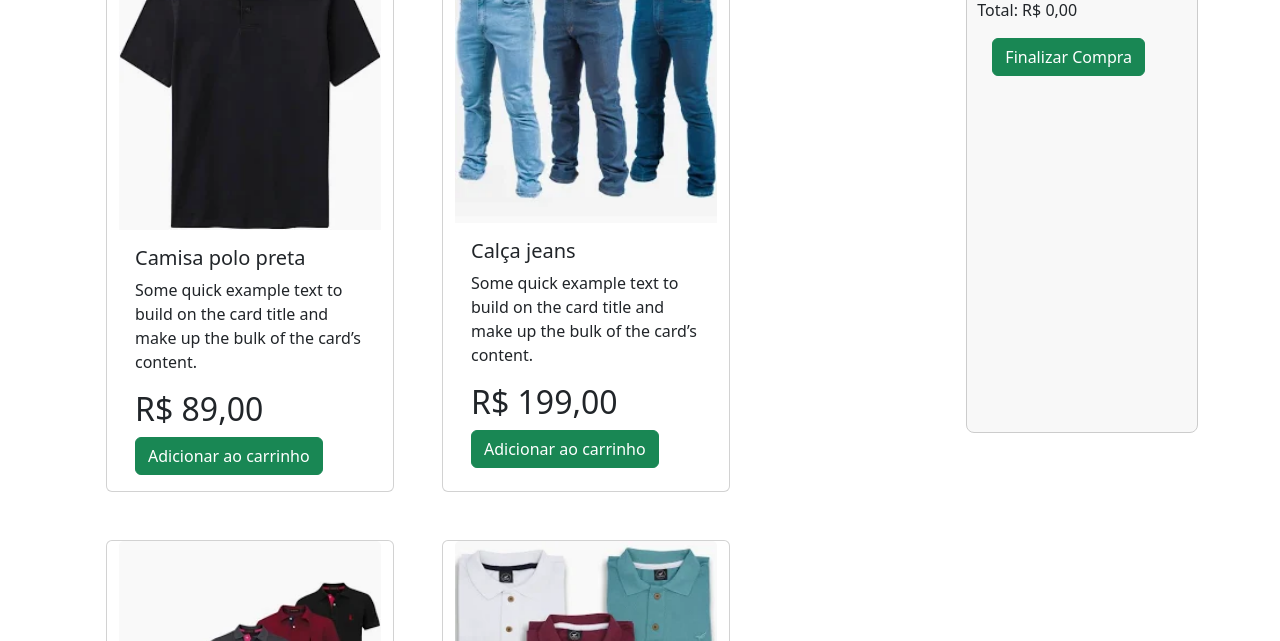
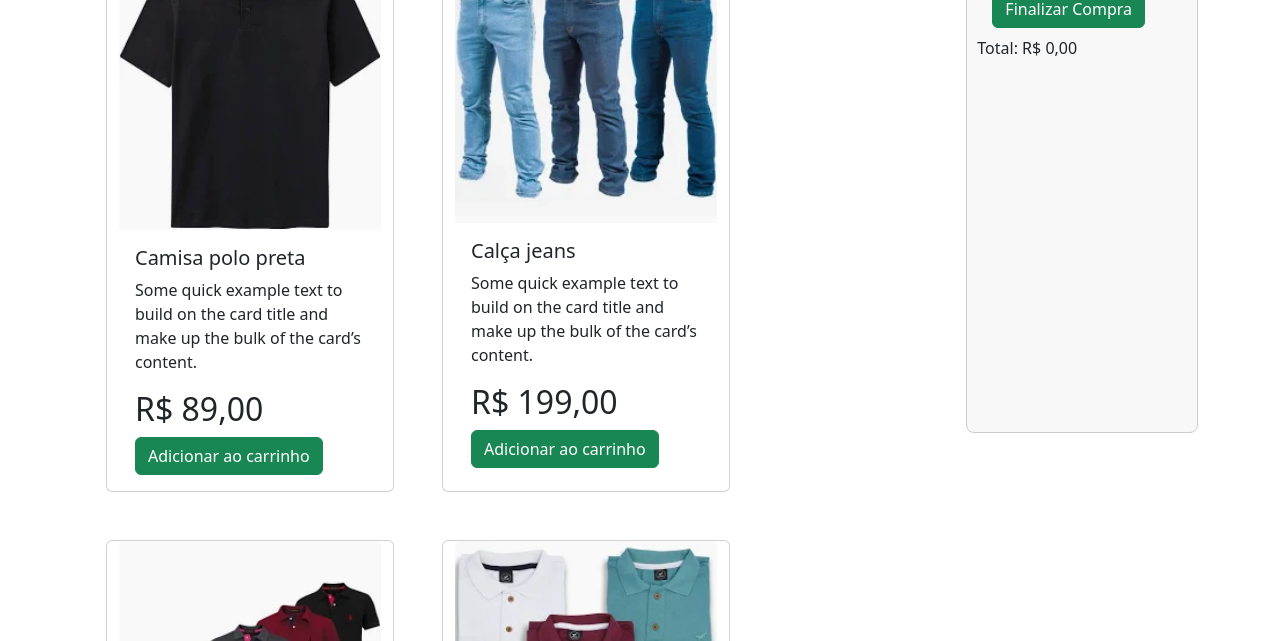
Before and after one commit to Antonio-pagliacci/projeto-fullStack-loja-2, a plain HTML site: page index.html in a window 1280 px wide. Shown: the part 459-1100 px from the top of the page. Drawn offline with nearby package versions, Linux system fonts and the light colour scheme.

Commit message:
Dockerfile

```diff
--- a/index.html
+++ b/index.html
@@ -161,15 +161,16 @@
       </section>
       <aside id="carrinho" class="carrinho">
         <h2>Carrinho</h2>
-        <ul id="itens-carrinho"></ul>
-        <p>Total: R$ <span id="total">0</span>,00</p>
-       <button
+        <button
           onclick="limparCarrinho()"
           id="finalizar-compra"
-          class="btn btn-success"
+          class="btn btn-success mb-2"
         >
           Finalizar Compra
-        </button>
+        </button><p>Total: R$ <span id="total">0</span>,00</p>
+        <ul id="itens-carrinho"></ul>
+
+
       </aside>
 
     </main>
--- a/main.js
+++ b/main.js
@@ -23,6 +23,5 @@ function limparCarrinho() {
   alert(`compra finalizada com sucesso, valor total: R$ ${totalPreco},00`);
   totalPreco = 0;
   total.textContent = totalPreco.toFixed(0);
-  // Limpa o carrinho e recarrega a página
   window.location.reload();
 }
```
Also changed, not shown: 1 other file.
